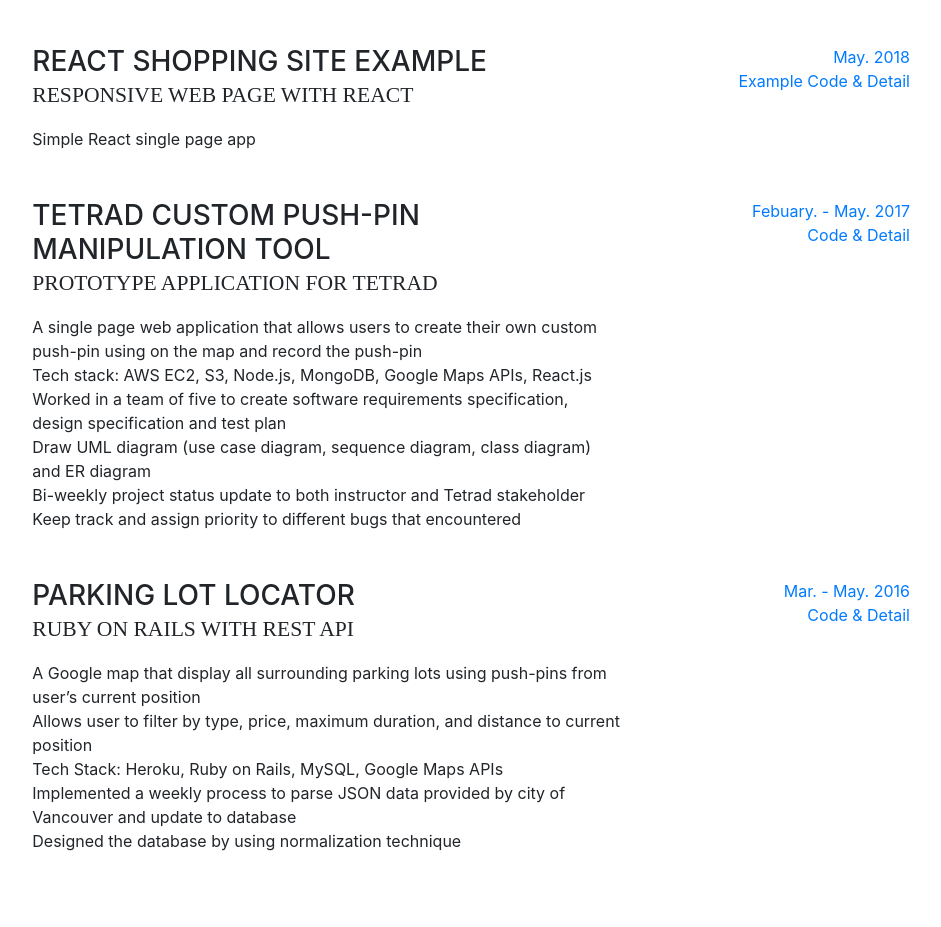
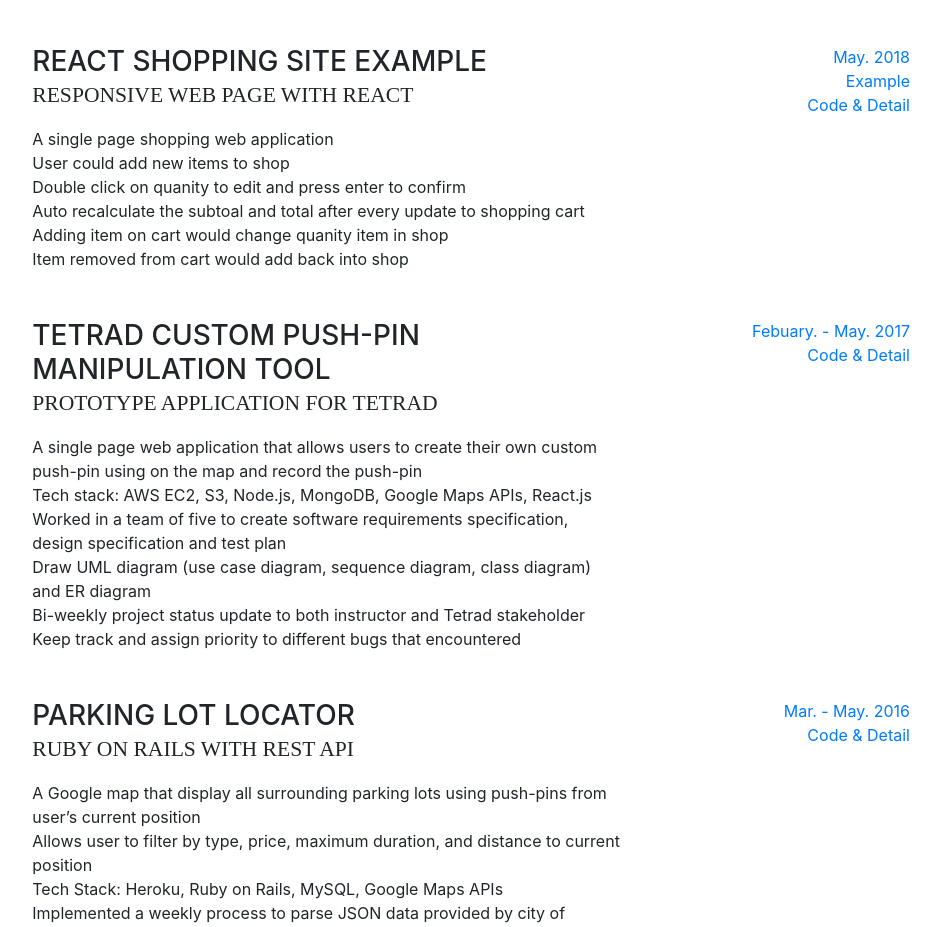
Before and after one commit to hongyili93/simplehomepage, a website with bundled scripts: page index.html in a window 1280 px wide. Shown: the part 4089-5016 px from the top of the page, without its empty margins (322-1263 px from the left). Built offline with nearby package versions, Linux system fonts and the light colour scheme; a web font is replaced by a local one.

Commit message:
add a little description

```diff
--- a/index.html
+++ b/index.html
@@ -212,12 +212,18 @@
               <div class="resume-content mr-auto">
                 <h3 class="mb-0">React shopping site example</h3>
                 <div class="subheading mb-3">Responsive web page with React</div>
-                <li>Simple React single page app</li>
+                <li>A single page shopping web application </li>
+                <li>User could add new items to shop</li>
+                <li>Double click on quanity to edit and press enter to confirm</li>
+                <li>Auto recalculate the subtoal and total after every update to shopping cart</li>
+                <li>Adding item on cart would change quanity item in shop</li>
+                <li>Item removed from cart would add back into shop</li>
               </div>
               <div class="resume-date text-md-right">
                 <span class="text-primary">May. 2018</span>
                 </br>
-                <a href="hongyili.me/project-react/index.html" target="_blank">Example</a>
+                <a href="http://hongyili.me/project-react/index.html" target="_blank">Example</a>
+                </br>
                 <a href="https://github.com/hongyili93/project-react" target="_blank">Code & Detail</a>
               </div>
             </div>
```
